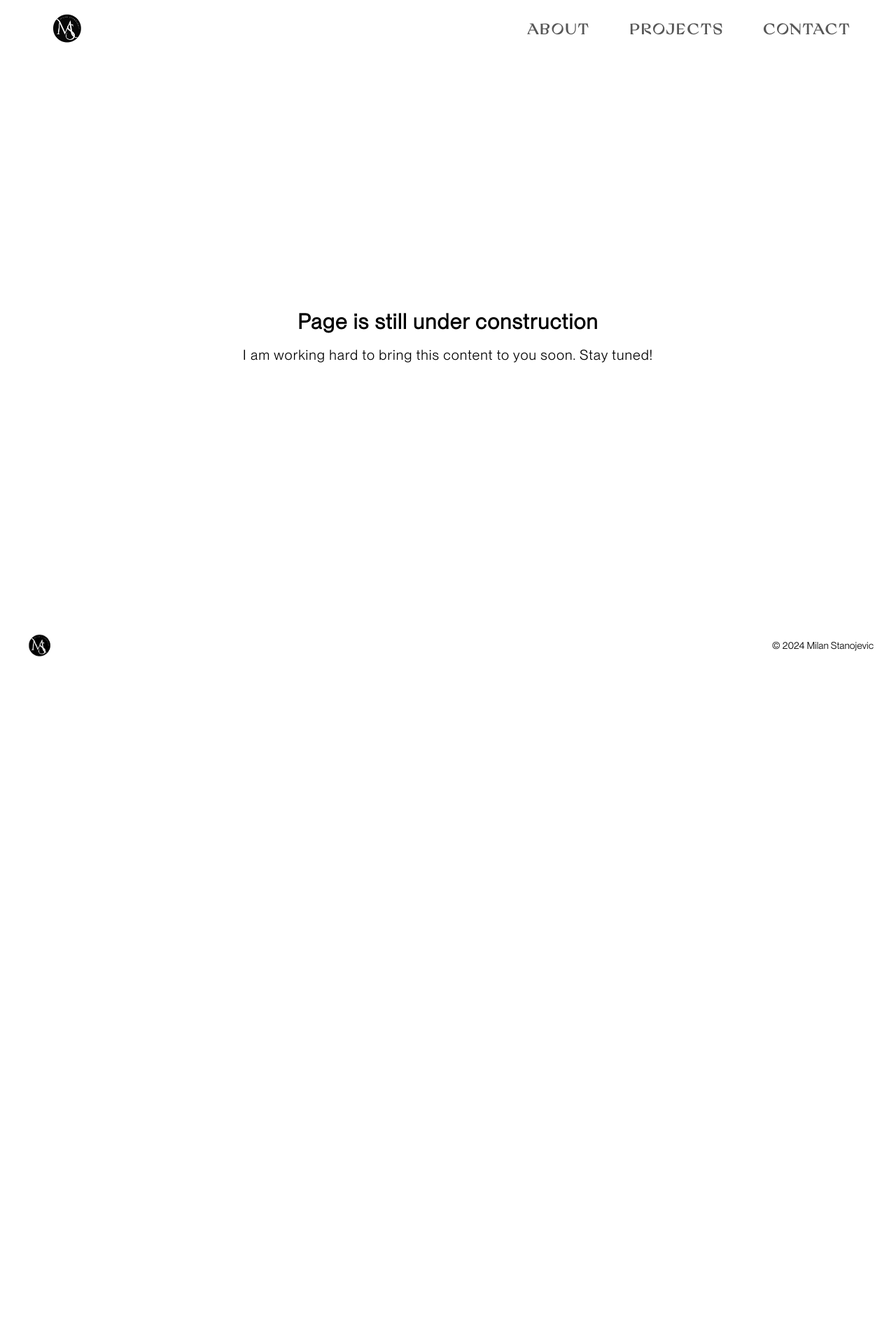
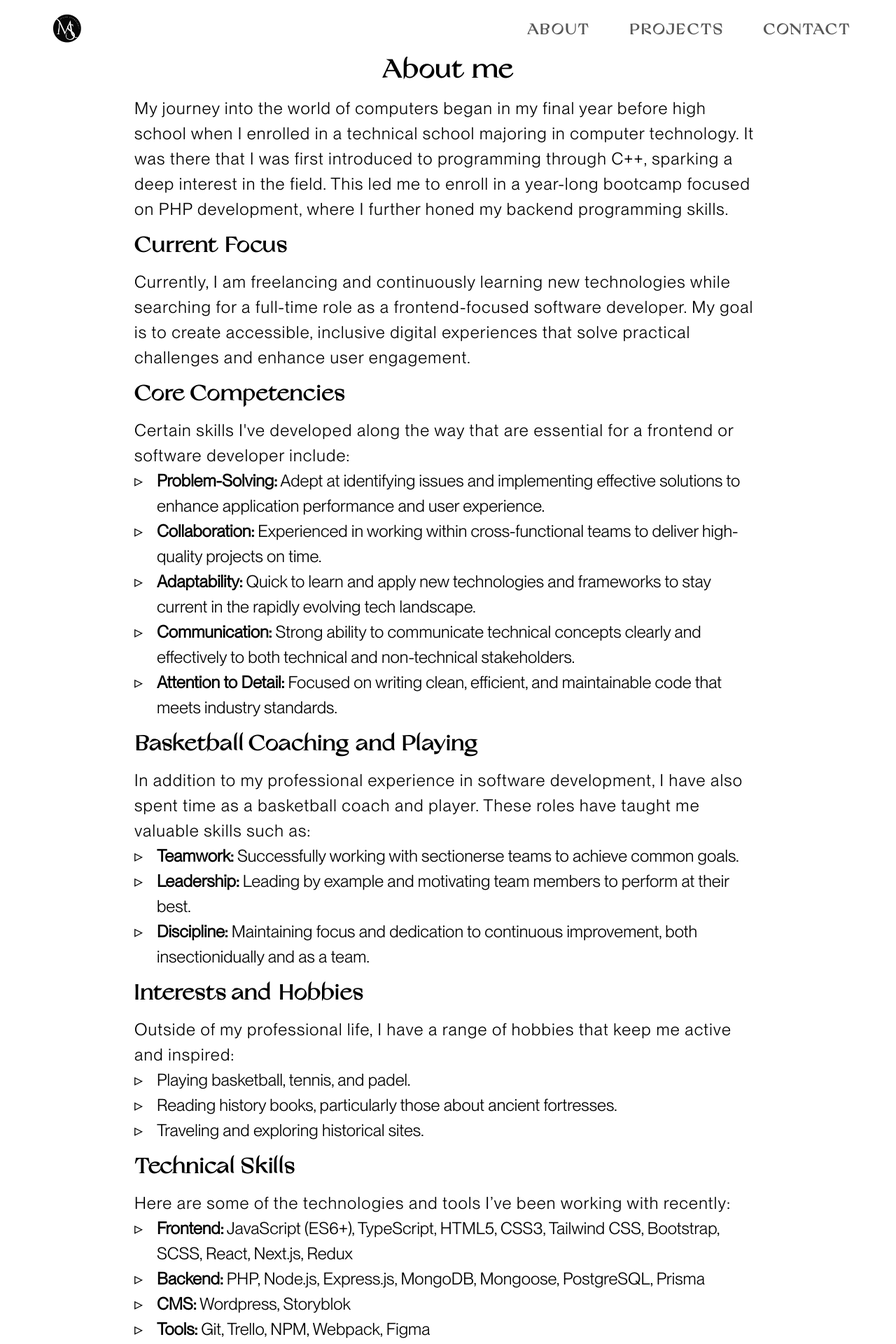
Before and after one commit to Shuriken1987/milan-porfolio-v2, a Next.js app: page /about in a window 1280 px wide. Shown: the top 1920 px of the page at 70% size. Before the commit the page ends 947 px from the top, so only its background shows below. Built offline with nearby package versions, Linux system fonts and the light colour scheme.

Commit message:
feat:add about page

```diff
--- a/app/about/page.tsx
+++ b/app/about/page.tsx
@@ -1,5 +1,10 @@
-import { Metadata } from 'next';
-import React from 'react'
+import { Competencies } from "@/components/pages/about/Competencies";
+import { Focus } from "@/components/pages/about/Focus";
+import { Hobbies } from "@/components/pages/about/Hobbies";
+import { Intro } from "@/components/pages/about/Intro";
+import { Skills } from "@/components/pages/about/Skills";
+import { Metadata } from "next";
+import React from "react";
 
 export const metadata: Metadata = {
   title: "Milan Stanojevic",
@@ -9,13 +14,19 @@ export const metadata: Metadata = {
   },
 };
 
-export default function About () {
+export default function About() {
   return (
     <main>
-      <div className='min-h-screen max-w-4xl mx-auto flex flex-col items-center justify-center'>
-        <h1 className='text-3xl font-neueMontreal font-bold tracking-wider pb-4'>Page is still under construction</h1>
-        <p className="font-neueMontreal text-xl tracking-wider">I am working hard to bring this content to you soon. Stay tuned!</p>
+      <div className="min-h-screen max-w-4xl mx-auto flex flex-col items-center justify-center">
+        <h1 className="text-4xl font-grandSlang font-bold tracking-wider pb-4">
+          About me
+        </h1>
+        <Intro />
+        <Focus />
+        <Competencies />
+        <Hobbies />
+        <Skills />
       </div>
     </main>
-  )
+  );
 }
--- /dev/null
+++ b/components/pages/about/Competencies.tsx
@@ -0,0 +1,69 @@
+import React from "react";
+
+export const Competencies = () => {
+  return (
+    <>
+      <section className="w-full">
+        <h3 className="text-3xl font-grandSlang font-bold tracking-wider py-4">
+          Core Competencies
+        </h3>
+        <p className="font-neueMontreal text-2xl tracking-wider leading-normal">
+          Certain skills I've developed along the way that are essential for a
+          frontend or software developer include:
+        </p>
+        <ul className=" relative font-neueMontreal text-2xl leading-normal">
+          <li className="experience pl-8 relative">
+            <span className="font-bold"> Problem-Solving:</span> Adept at
+            identifying issues and implementing effective solutions to enhance
+            application performance and user experience.
+          </li>
+          <li className="experience pl-8 relative">
+            <span className="font-bold">Collaboration:</span> Experienced in
+            working within cross-functional teams to deliver high-quality
+            projects on time.
+          </li>
+          <li className="experience pl-8 relative">
+            <span className="font-bold">Adaptability:</span> Quick to learn and
+            apply new technologies and frameworks to stay current in the rapidly
+            evolving tech landscape.
+          </li>
+          <li className="experience pl-8 relative">
+            <span className="font-bold"> Communication:</span> Strong ability to
+            communicate technical concepts clearly and effectively to both
+            technical and non-technical stakeholders.
+          </li>
+          <li className="experience pl-8 relative">
+            <span className="font-bold"> Attention to Detail:</span> Focused on
+            writing clean, efficient, and maintainable code that meets industry
+            standards.
+          </li>
+        </ul>
+      </section>
+      <section className="w-full">
+        <h3 className="text-3xl font-grandSlang font-bold tracking-wider py-4">
+          Basketball Coaching and Playing
+        </h3>
+        <p className="font-neueMontreal text-2xl tracking-wider leading-normal">
+          In addition to my professional experience in software development, I
+          have also spent time as a basketball coach and player. These roles
+          have taught me valuable skills such as:
+        </p>
+        <ul className=" relative font-neueMontreal text-2xl leading-normal">
+          <li className="experience pl-8 relative">
+            <span className="font-bold">Teamwork:</span> Successfully working
+            with sectionerse teams to achieve common goals.
+          </li>
+          <li className="experience pl-8 relative">
+            <span className="font-bold">Leadership:</span> Leading by example
+            and motivating team members to perform at their best.
+          </li>
+          <li className="experience pl-8 relative">
+            <span className="font-bold">Discipline:</span> Maintaining focus and
+            dedication to continuous improvement, both insectionidually and as a
+            team.
+          </li>
+        </ul>
+      </section>
+    </>
+  );
+};
--- /dev/null
+++ b/components/pages/about/Focus.tsx
@@ -0,0 +1,18 @@
+import React from 'react'
+
+export const Focus = () => {
+  return (
+    <section className="w-full">
+    <h3 className="text-3xl font-grandSlang font-bold tracking-wider py-4">
+      Current Focus
+    </h3>
+    <p className="font-neueMontreal text-2xl tracking-wider  leading-normal">
+      Currently, I am freelancing and continuously learning new
+      technologies while searching for a full-time role as a
+      frontend-focused software developer. My goal is to create
+      accessible, inclusive digital experiences that solve practical
+      challenges and enhance user engagement.
+    </p>
+  </section>
+  )
+}
--- /dev/null
+++ b/components/pages/about/Hobbies.tsx
@@ -0,0 +1,26 @@
+import React from "react";
+
+export const Hobbies = () => {
+  return (
+    <section className="w-full">
+      <h3 className="text-3xl font-grandSlang font-bold tracking-wider py-4">
+        Interests and Hobbies
+      </h3>
+      <p className="font-neueMontreal text-2xl tracking-wider leading-normal">
+        Outside of my professional life, I have a range of hobbies that keep me
+        active and inspired:
+      </p>
+      <ul className=" relative font-neueMontreal text-2xl leading-normal">
+        <li className="experience pl-8 relative">
+          Playing basketball, tennis, and padel.
+        </li>
+        <li className="experience pl-8 relative">
+          Reading history books, particularly those about ancient fortresses.
+        </li>
+        <li className="experience pl-8 relative">
+          Traveling and exploring historical sites.
+        </li>
+      </ul>
+    </section>
+  );
+};
--- /dev/null
+++ b/components/pages/about/Intro.tsx
@@ -0,0 +1,16 @@
+import React from 'react'
+
+export const Intro = () => {
+  return (
+    <section className="w-full">
+    <p className="font-neueMontreal text-2xl tracking-wider  leading-normal">
+      My journey into the world of computers began in my final year before
+      high school when I enrolled in a technical school majoring in
+      computer technology. It was there that I was first introduced to
+      programming through C++, sparking a deep interest in the field. This
+      led me to enroll in a year-long bootcamp focused on PHP development,
+      where I further honed my backend programming skills.
+    </p>
+  </section>
+  )
+}
--- /dev/null
+++ b/components/pages/about/Skills.tsx
@@ -0,0 +1,30 @@
+import React from "react";
+
+export const Skills = () => {
+  return (
+    <section className="w-full">
+      <h3 className="text-3xl font-grandSlang font-bold tracking-wider py-4">
+        Technical Skills
+      </h3>
+      <p className="font-neueMontreal text-2xl tracking-wider leading-normal">
+        Here are some of the technologies and tools I’ve been working with
+        recently:
+      </p>
+      <ul className=" relative font-neueMontreal text-2xl leading-normal">
+        <li className="experience pl-8 relative">
+        <span className="font-bold"> Frontend:</span> JavaScript (ES6+), TypeScript, HTML5, CSS3, Tailwind CSS,
+          Bootstrap, SCSS, React, Next.js, Redux
+        </li>
+        <li className="experience pl-8 relative">
+        <span className="font-bold"> Backend:</span> PHP, Node.js, Express.js, MongoDB, Mongoose, PostgreSQL,
+          Prisma
+        </li>
+        <li className="experience pl-8 relative">
+          <span className="font-bold">CMS:</span> Wordpress, Storyblok</li>
+        <li className="experience pl-8 relative">
+        <span className="font-bold"> Tools:</span> Git, Trello, NPM, Webpack, Figma
+        </li>
+      </ul>
+    </section>
+  );
+};
```
